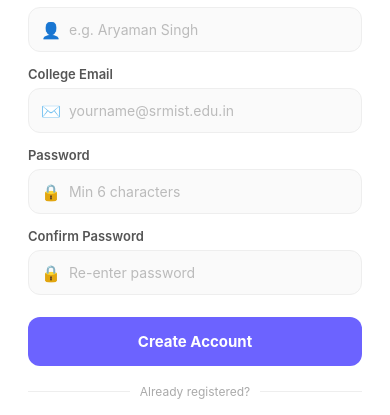
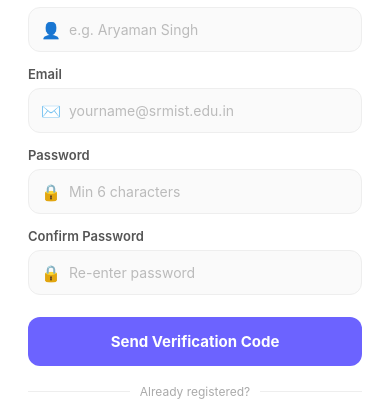
Before and after one commit to AryamanYadav-code/messmate-backend, a React Native app: screen /Register in a window 390 px wide. Shown: the part 321-736 px from the top of the page. Built offline with nearby package versions, Linux system fonts and the light colour scheme.

Commit message:
Added OTP register screen

```diff
--- a/screens/auth/RegisterScreen.js
+++ b/screens/auth/RegisterScreen.js
@@ -7,22 +7,39 @@ export default function RegisterScreen({ navigation }) {
   const [email, setEmail] = useState('');
   const [password, setPassword] = useState('');
   const [confirmPassword, setConfirmPassword] = useState('');
+  const [otp, setOtp] = useState('');
+  const [otpSent, setOtpSent] = useState(false);
   const [loading, setLoading] = useState(false);
+  const [timer, setTimer] = useState(0);
 
-  const validate = () => {
-    if (!name.trim()) return 'Please enter your full name';
-    if (!email.trim()) return 'Please enter your email';
-    if (password.length < 6) return 'Password must be at least 6 characters';
-    if (password !== confirmPassword) return 'Passwords do not match';
-    return null;
+  const sendOtp = async () => {
+    if (!email) return Alert.alert('Error', 'Please enter your email first');
+    if (password.length < 6) return Alert.alert('Error', 'Password must be at least 6 characters');
+    if (password !== confirmPassword) return Alert.alert('Error', 'Passwords do not match');
+    if (!name.trim()) return Alert.alert('Error', 'Please enter your name');
+
+    setLoading(true);
+    try {
+      await api.post('/auth/send-otp', { email });
+      setOtpSent(true);
+      Alert.alert('OTP Sent!', `Check your email ${email} for the 6-digit code`);
+      let t = 60;
+      setTimer(t);
+      const interval = setInterval(() => {
+        t--;
+        setTimer(t);
+        if (t <= 0) clearInterval(interval);
+      }, 1000);
+    } catch (err) {
+      Alert.alert('Error', err.response?.data?.error || 'Failed to send OTP');
+    } finally { setLoading(false); }
   };
 
   const register = async () => {
-    const error = validate();
-    if (error) return Alert.alert('Invalid Input', error);
+    if (!otp || otp.length !== 6) return Alert.alert('Error', 'Please enter the 6-digit OTP');
     setLoading(true);
     try {
-      await api.post('/auth/register', { name, email, password });
+      await api.post('/auth/register', { name, email, password, otp });
       Alert.alert('Success! 🎉', 'Account created! Please login.', [
         { text: 'Login Now', onPress: () => navigation.navigate('Login') }
       ]);
@@ -49,30 +66,19 @@ export default function RegisterScreen({ navigation }) {
           <Text style={styles.inputLabel}>Full Name</Text>
           <View style={styles.inputWrapper}>
             <Text style={styles.inputIcon}>👤</Text>
-            <TextInput
-              style={styles.input}
-              placeholder="e.g. Aryaman Singh"
-              placeholderTextColor="#bbb"
-              value={name}
-              onChangeText={setName}
-              autoCapitalize="words"
-            />
+            <TextInput style={styles.input} placeholder="e.g. Aryaman Singh"
+              placeholderTextColor="#bbb" value={name} onChangeText={setName}
+              autoCapitalize="words" editable={!otpSent}/>
           </View>
         </View>
 
         <View style={styles.inputGroup}>
-          <Text style={styles.inputLabel}>College Email</Text>
+          <Text style={styles.inputLabel}>Email</Text>
           <View style={styles.inputWrapper}>
             <Text style={styles.inputIcon}>✉️</Text>
-            <TextInput
-              style={styles.input}
-              placeholder="yourname@srmist.edu.in"
-              placeholderTextColor="#bbb"
-              value={email}
-              onChangeText={setEmail}
-              keyboardType="email-address"
-              autoCapitalize="none"
-            />
+            <TextInput style={styles.input} placeholder="yourname@srmist.edu.in"
+              placeholderTextColor="#bbb" value={email} onChangeText={setEmail}
+              keyboardType="email-address" autoCapitalize="none" editable={!otpSent}/>
           </View>
         </View>
 
@@ -80,46 +86,68 @@ export default function RegisterScreen({ navigation }) {
           <Text style={styles.inputLabel}>Password</Text>
           <View style={styles.inputWrapper}>
             <Text style={styles.inputIcon}>🔒</Text>
-            <TextInput
-              style={styles.input}
-              placeholder="Min 6 characters"
-              placeholderTextColor="#bbb"
-              value={password}
-              onChangeText={setPassword}
-              secureTextEntry
-            />
+            <TextInput style={styles.input} placeholder="Min 6 characters"
+              placeholderTextColor="#bbb" value={password} onChangeText={setPassword}
+              secureTextEntry editable={!otpSent}/>
           </View>
         </View>
 
         <View style={styles.inputGroup}>
           <Text style={styles.inputLabel}>Confirm Password</Text>
           <View style={[styles.inputWrapper,
-            confirmPassword.length > 0 && {
-              borderColor: password === confirmPassword ? '#4CAF50' : '#f44336'
-            }]}>
+            confirmPassword.length > 0 && { borderColor: password === confirmPassword ? '#4CAF50' : '#f44336' }]}>
             <Text style={styles.inputIcon}>🔒</Text>
-            <TextInput
-              style={styles.input}
-              placeholder="Re-enter password"
-              placeholderTextColor="#bbb"
-              value={confirmPassword}
-              onChangeText={setConfirmPassword}
-              secureTextEntry
-            />
+            <TextInput style={styles.input} placeholder="Re-enter password"
+              placeholderTextColor="#bbb" value={confirmPassword}
+              onChangeText={setConfirmPassword} secureTextEntry editable={!otpSent}/>
           </View>
-          {confirmPassword.length > 0 && password !== confirmPassword && (
-            <Text style={styles.errorText}>Passwords do not match</Text>
-          )}
         </View>
 
-        <TouchableOpacity
-          style={[styles.registerBtn, loading && styles.registerBtnDisabled]}
-          onPress={register}
-          disabled={loading}>
-          <Text style={styles.registerBtnText}>
-            {loading ? 'Creating Account...' : 'Create Account'}
-          </Text>
-        </TouchableOpacity>
+        {!otpSent ? (
+          <TouchableOpacity
+            style={[styles.registerBtn, loading && styles.registerBtnDisabled]}
+            onPress={sendOtp} disabled={loading}>
+            <Text style={styles.registerBtnText}>
+              {loading ? 'Sending OTP...' : 'Send Verification Code'}
+            </Text>
+          </TouchableOpacity>
+        ) : (
+          <>
+            <View style={styles.otpBox}>
+              <Text style={styles.otpLabel}>Enter the 6-digit code sent to</Text>
+              <Text style={styles.otpEmail}>{email}</Text>
+            </View>
+
+            <View style={styles.inputGroup}>
+              <Text style={styles.inputLabel}>Verification Code</Text>
+              <View style={[styles.inputWrapper, { borderColor: '#6C63FF' }]}>
+                <Text style={styles.inputIcon}>🔑</Text>
+                <TextInput style={[styles.input, styles.otpInput]}
+                  placeholder="Enter 6-digit OTP"
+                  placeholderTextColor="#bbb" value={otp}
+                  onChangeText={setOtp} keyboardType="number-pad"
+                  maxLength={6}/>
+              </View>
+            </View>
+
+            <TouchableOpacity
+              style={[styles.registerBtn, loading && styles.registerBtnDisabled]}
+              onPress={register} disabled={loading}>
+              <Text style={styles.registerBtnText}>
+                {loading ? 'Creating Account...' : 'Verify & Create Account'}
+              </Text>
+            </TouchableOpacity>
+
+            <TouchableOpacity
+              style={styles.resendBtn}
+              onPress={timer > 0 ? null : sendOtp}
+              disabled={timer > 0}>
+              <Text style={[styles.resendBtnText, timer > 0 && { color: '#aaa' }]}>
+                {timer > 0 ? `Resend OTP in ${timer}s` : 'Resend OTP'}
+              </Text>
+            </TouchableOpacity>
+          </>
+        )}
 
         <View style={styles.divider}>
           <View style={styles.dividerLine}/>
@@ -151,10 +179,15 @@ const styles = StyleSheet.create({
   inputWrapper: { flexDirection: 'row', alignItems: 'center', borderWidth: 1.5, borderColor: '#eee', borderRadius: 12, paddingHorizontal: 12, backgroundColor: '#fafafa' },
   inputIcon: { fontSize: 16, marginRight: 8 },
   input: { flex: 1, paddingVertical: 13, fontSize: 14, color: '#333' },
-  errorText: { color: '#f44336', fontSize: 12, marginTop: 4 },
+  otpInput: { fontSize: 20, fontWeight: 'bold', letterSpacing: 4 },
+  otpBox: { backgroundColor: '#f0f0ff', borderRadius: 12, padding: 14, marginBottom: 16, alignItems: 'center' },
+  otpLabel: { fontSize: 13, color: '#888' },
+  otpEmail: { fontSize: 14, fontWeight: 'bold', color: '#6C63FF', marginTop: 4 },
   registerBtn: { backgroundColor: '#6C63FF', padding: 15, borderRadius: 12, alignItems: 'center', marginTop: 8, elevation: 3 },
   registerBtnDisabled: { backgroundColor: '#aaa' },
   registerBtnText: { color: '#fff', fontSize: 15, fontWeight: 'bold' },
+  resendBtn: { alignItems: 'center', marginTop: 12 },
+  resendBtnText: { color: '#6C63FF', fontSize: 13, fontWeight: '500' },
   divider: { flexDirection: 'row', alignItems: 'center', marginVertical: 18 },
   dividerLine: { flex: 1, height: 1, backgroundColor: '#eee' },
   dividerText: { color: '#aaa', paddingHorizontal: 10, fontSize: 12 },
```
